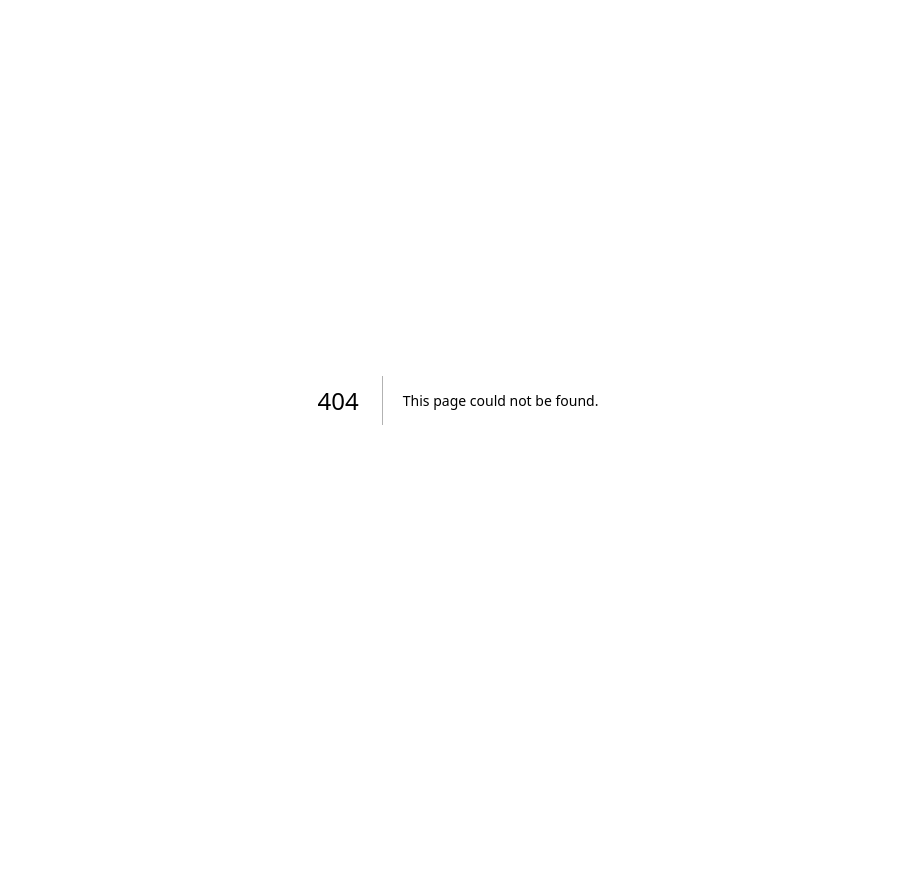
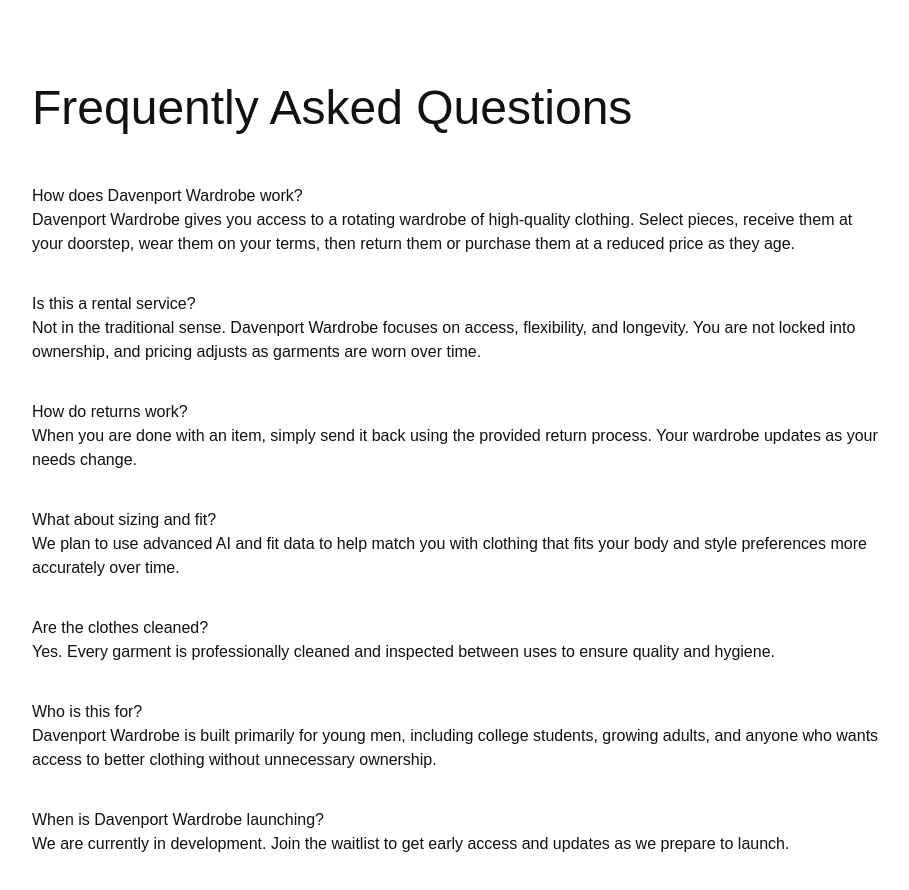
Before and after one commit to bendavenport700-a11y/davenport-wardrobe, a Next.js app: page /FAQ in a window 1280 px wide. Before the commit this address had no page. Shown: the top 890 px of the page, without its empty margins (182-1091 px from the left). Before the commit the page ends 800 px from the top, so only its background shows below. Built offline with nearby package versions, Linux system fonts and the light colour scheme.

Commit message:
Add FAQ page

```diff
--- /dev/null
+++ b/app/FAQ/page.tsx
@@ -0,0 +1,77 @@
+export default function FAQ() {
+  return (
+    <main
+      style={{
+        fontFamily: "sans-serif",
+        padding: "72px 24px",
+        maxWidth: "900px",
+        margin: "0 auto",
+        color: "#111",
+      }}
+    >
+      <h1 style={{ fontSize: "3rem", marginBottom: "40px" }}>
+        Frequently Asked Questions
+      </h1>
+
+      <section style={{ marginBottom: "36px" }}>
+        <h3>How does Davenport Wardrobe work?</h3>
+        <p>
+          Davenport Wardrobe gives you access to a rotating wardrobe of
+          high-quality clothing. Select pieces, receive them at your doorstep,
+          wear them on your terms, then return them or purchase them at a
+          reduced price as they age.
+        </p>
+      </section>
+
+      <section style={{ marginBottom: "36px" }}>
+        <h3>Is this a rental service?</h3>
+        <p>
+          Not in the traditional sense. Davenport Wardrobe focuses on access,
+          flexibility, and longevity. You are not locked into ownership, and
+          pricing adjusts as garments are worn over time.
+        </p>
+      </section>
+
+      <section style={{ marginBottom: "36px" }}>
+        <h3>How do returns work?</h3>
+        <p>
+          When you are done with an item, simply send it back using the provided
+          return process. Your wardrobe updates as your needs change.
+        </p>
+      </section>
+
+      <section style={{ marginBottom: "36px" }}>
+        <h3>What about sizing and fit?</h3>
+        <p>
+          We plan to use advanced AI and fit data to help match you with clothing
+          that fits your body and style preferences more accurately over time.
+        </p>
+      </section>
+
+      <section style={{ marginBottom: "36px" }}>
+        <h3>Are the clothes cleaned?</h3>
+        <p>
+          Yes. Every garment is professionally cleaned and inspected between
+          uses to ensure quality and hygiene.
+        </p>
+      </section>
+
+      <section style={{ marginBottom: "36px" }}>
+        <h3>Who is this for?</h3>
+        <p>
+          Davenport Wardrobe is built primarily for young men, including college
+          students, growing adults, and anyone who wants access to better
+          clothing without unnecessary ownership.
+        </p>
+      </section>
+
+      <section style={{ marginBottom: "36px" }}>
+        <h3>When is Davenport Wardrobe launching?</h3>
+        <p>
+          We are currently in development. Join the waitlist to get early access
+          and updates as we prepare to launch.
+        </p>
+      </section>
+    </main>
+  );
+}
```
